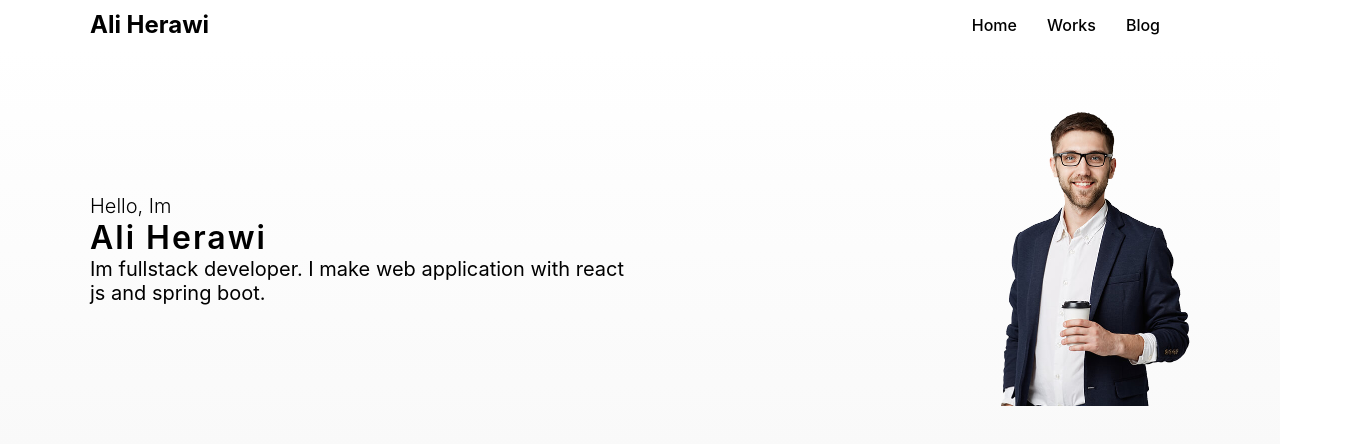
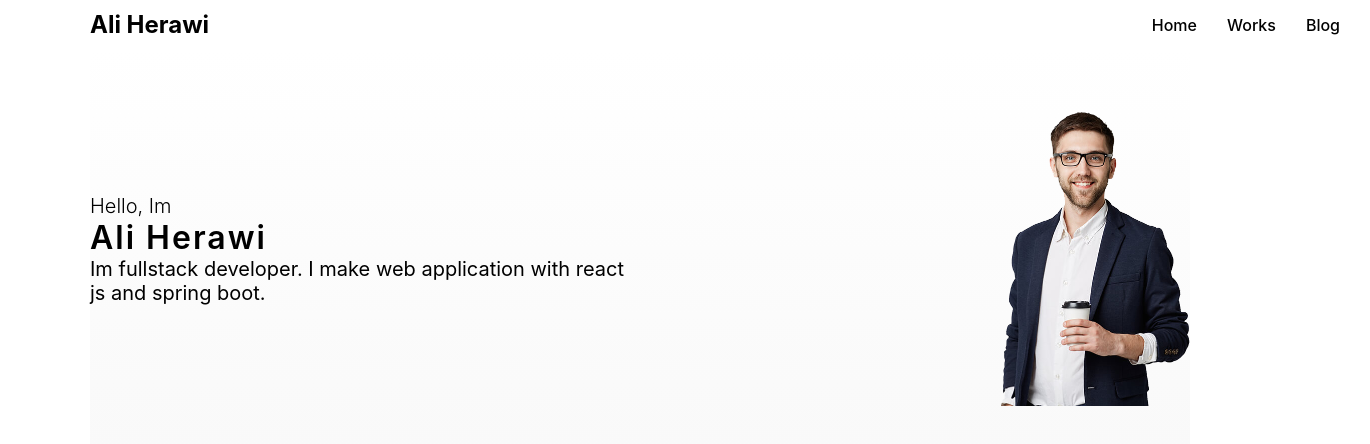
Before and after one commit to Aliherawi7/iPortfolio, a React (Create React App) app: page / in a window 1280 px wide. Shown: the top 444 px of the page, 1370 px wide, since content can reach past the window. Built offline with nearby package versions, Linux system fonts and the light colour scheme.

Commit message:
margin-LR-90 class created for main components

```diff
--- a/src/App.css
+++ b/src/App.css
@@ -0,0 +1,5 @@
+
+.margin-LR-90{
+    margin-right: 90px !important;
+    margin-left: 90px !important;
+}
--- a/src/components/Header.css
+++ b/src/components/Header.css
@@ -1,14 +1,16 @@
 .header{
     width: 100%;
-    padding: 10px 90px;
+    padding-top: 10px;
+    padding-bottom: 10px;
     display: flex;
     position: sticky;
     align-items: center;
+    justify-content: space-between;
     top: 0;
     left: 0;
 }
 .header .nav-brand{
-    width: 1200px;
+    width: 120px;
 }
 
 .header nav a{
--- a/src/components/Header.js
+++ b/src/components/Header.js
@@ -4,7 +4,7 @@ import "./Header.css"
 
 function Header() {
     return (
-        <header className='header'>
+        <header className='header margin-LR-90'>
             <h2 className='nav-brand'>Ali Herawi</h2>
             <nav>
                 <Link to={"/"}>Home</Link>
--- a/src/components/Home.css
+++ b/src/components/Home.css
@@ -9,7 +9,6 @@
     align-items: center;
     background: linear-gradient(to bottom ,#fff,#f9f9f9);
     position: relative;
-    padding:0 90px;
     font-family:'Segoe UI';
 
 }
--- a/src/components/Home.js
+++ b/src/components/Home.js
@@ -4,7 +4,7 @@ import "./Home.css"
 function Home() {
   return (
     <main className='home'>
-        <div className='introduction'>
+        <div className='introduction margin-LR-90'>
             <div className='intro-text'>
                 <p>Hello, Im</p>
                 <h1>Ali Herawi</h1>
```
